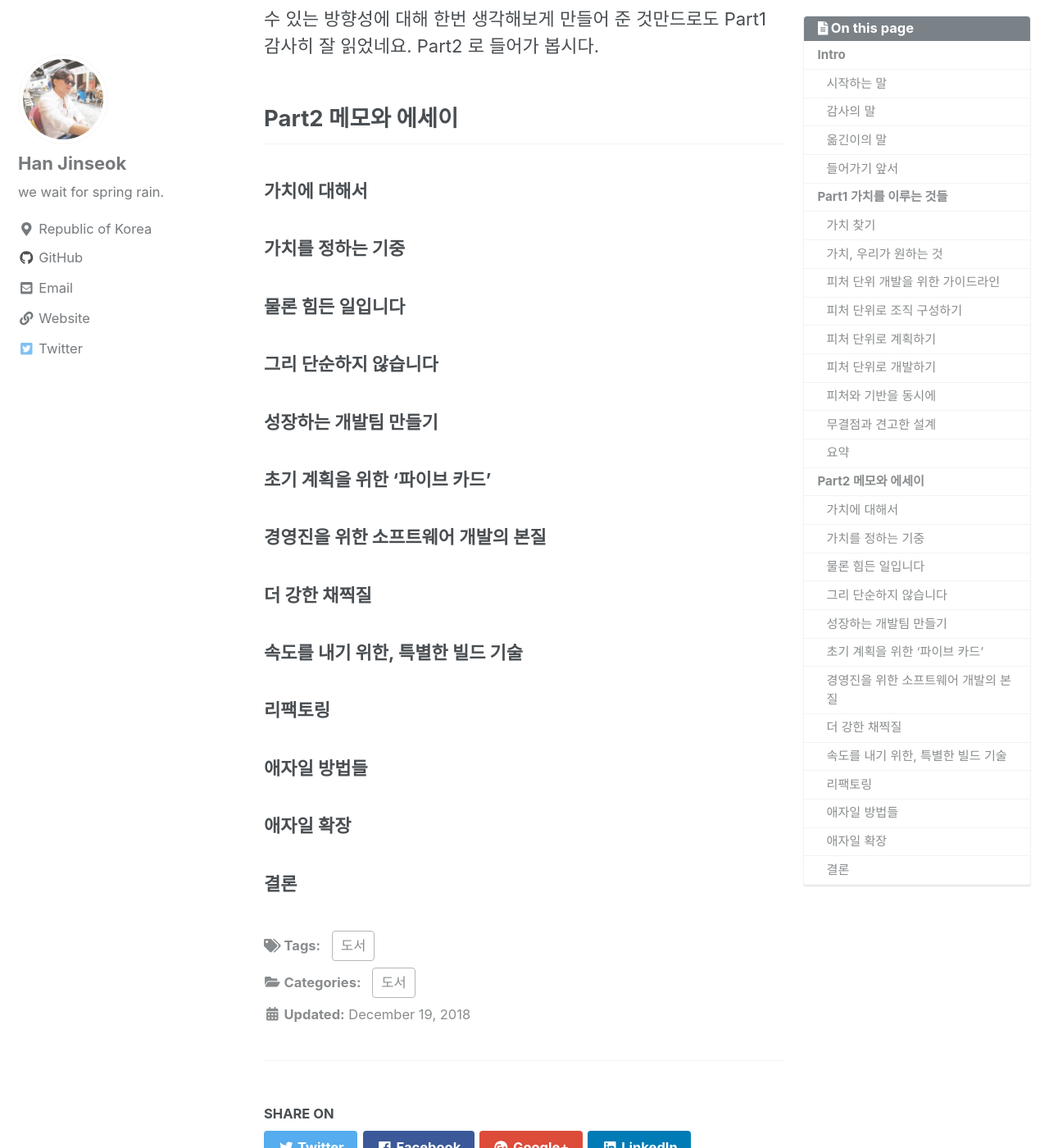
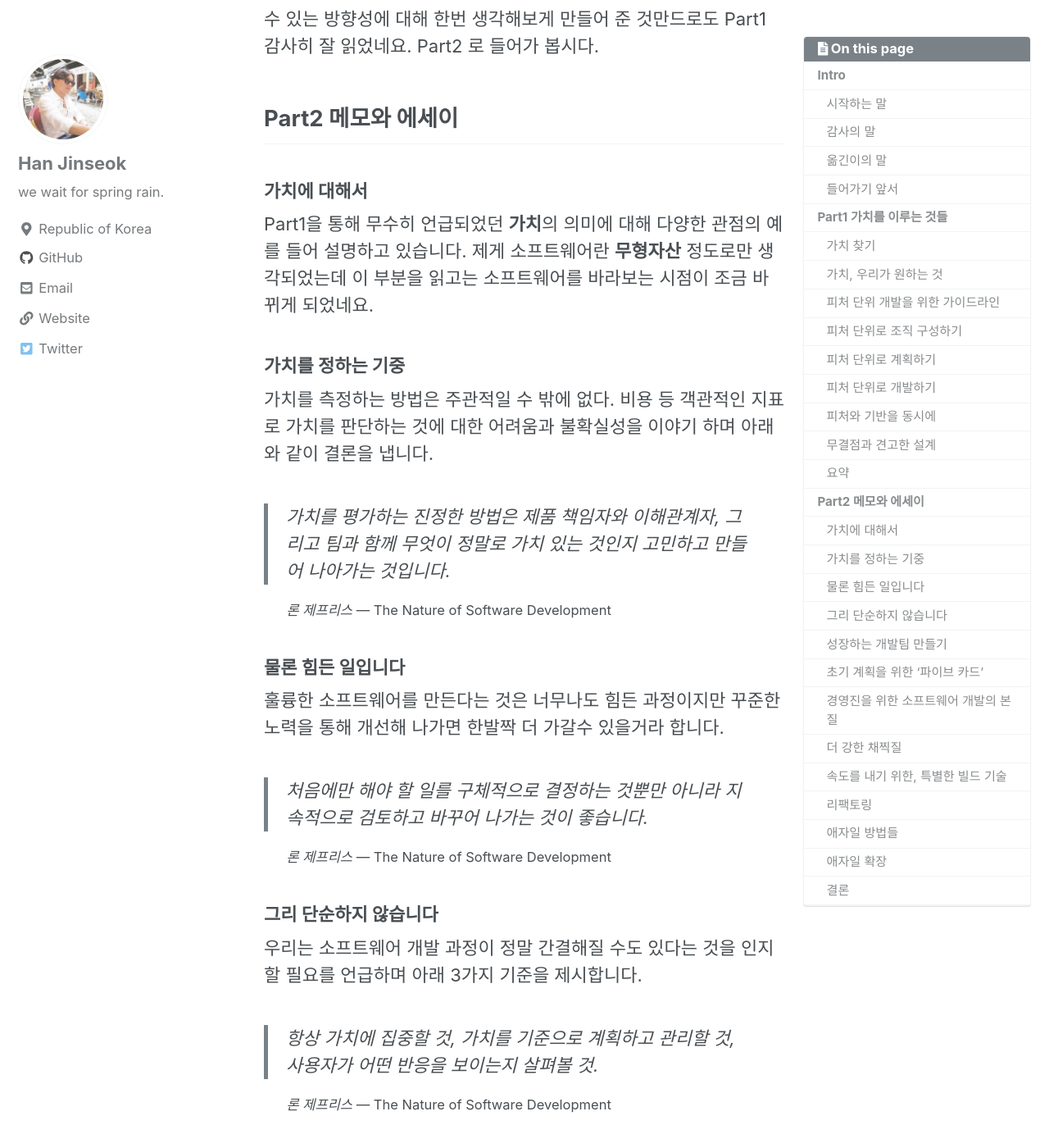
Before and after one commit to moregorenine/moregorenine.github.io, a Jekyll site: the page built from _posts/book/2018-12-19-The-Nature-of-Software-Development.md, in a window 1280 px wide and 1400 px high, scrolled down 5689 px. Shown: the whole window at 82% size. Built offline with Jekyll 4.4.1, drawn with Linux system fonts in a browser that asks for light colours; nearby versions of some CDN libraries; comment, search, counter and statistics services are not loaded; a style sheet for code colours, icons or effects is not loaded; some of the changed text lies outside the part shown.

Commit message:
Update 2018-12-19-The-Nature-of-Software-Development.md

```diff
--- a/_posts/book/2018-12-19-The-Nature-of-Software-Development.md
+++ b/_posts/book/2018-12-19-The-Nature-of-Software-Development.md
@@ -138,9 +138,35 @@ toc_sticky: true
 
 ### 가치에 대해서
 
+Part1을 통해 무수히 언급되었던 **가치**의 의미에 대해 다양한 관점의 예를 들어 설명하고 있습니다. 제게 소프트웨어란 **무형자산** 정도로만 생각되었는데 이 부분을 읽고는 소프트웨어를 바라보는 시점이 조금 바뀌게 되었네요.
+
 ### 가치를 정하는 기중
+
+가치를 측정하는 방법은 주관적일 수 밖에 없다. 비용 등 객관적인 지표로 가치를 판단하는 것에 대한 어려움과 불확실성을 이야기 하며 아래와 같이 결론을 냅니다.
+
+> 가치를 평가하는 진정한 방법은 제품 책임자와 이해관계자, 그리고 팀과 함께 무엇이 정말로 가치 있는 것인지 고민하고 만들어 나아가는 것입니다.
+
+<cite>론 제프리스</cite> --- The Nature of Software Development
+{: .small}
+
 ### 물론 힘든 일입니다
+
+훌륭한 소프트웨어를 만든다는 것은 너무나도 힘든 과정이지만 꾸준한 노력을 통해 개선해 나가면 한발짝 더 가갈수 있을거라 합니다.
+
+> 처음에만 해야 할 일를 구체적으로 결정하는 것뿐만 아니라 지속적으로 검토하고 바꾸어 나가는 것이 좋습니다.
+
+<cite>론 제프리스</cite> --- The Nature of Software Development
+{: .small}
+
 ### 그리 단순하지 않습니다
+
+우리는 소프트웨어 개발 과정이 정말 간결해질 수도 있다는 것을 인지할 필요를 언급하며 아래 3가지 기준을 제시합니다.
+
+> 항상 가치에 집중할 것, 가치를 기준으로 계획하고 관리할 것, 사용자가 어떤 반응을 보이는지 살펴볼 것.
+
+<cite>론 제프리스</cite> --- The Nature of Software Development
+{: .small}
+
 ### 성장하는 개발팀 만들기
 ### 초기 계획을 위한 '파이브 카드'
 ### 경영진을 위한 소프트웨어 개발의 본질
```
